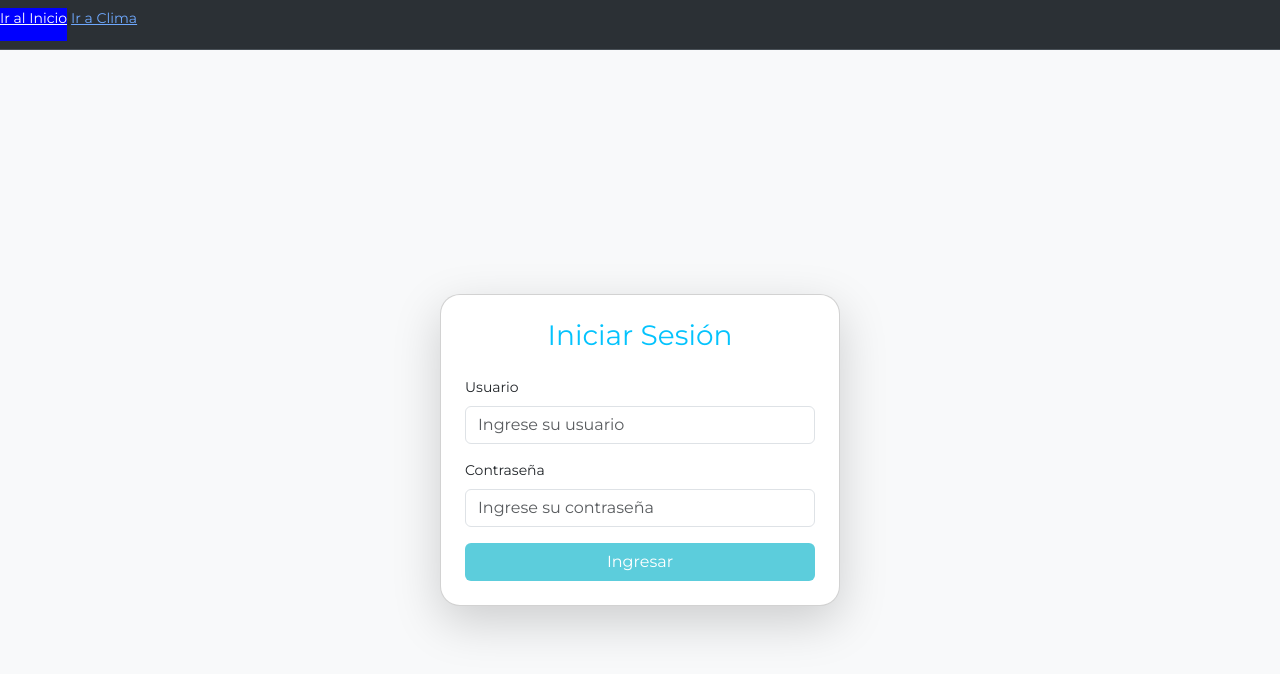
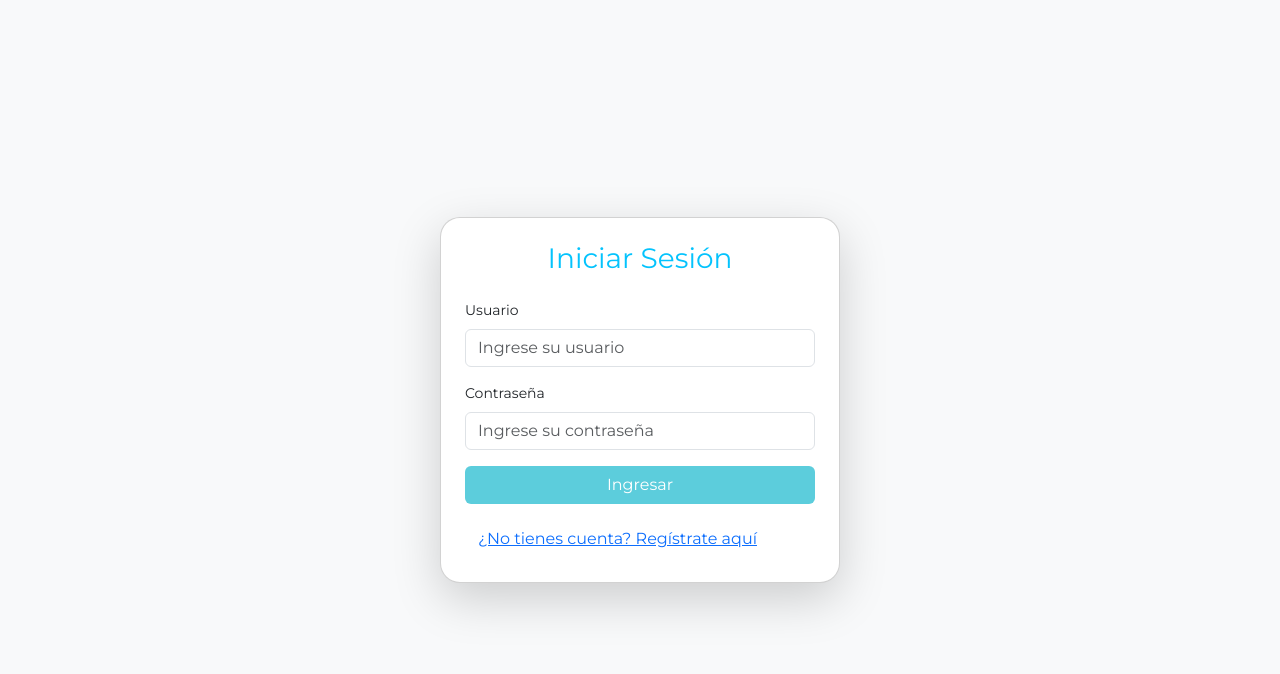
Before and after one commit to EmilianoCabreraPisciottano/OBL, a React (Create React App) app: page / in a window 1280 px wide. Shown: the top 674 px of the page. Built offline with nearby package versions, Linux system fonts and the light colour scheme.

Commit message:
Push
Pusheada de todo a medio hacer para terminarla en la otra compu

```diff
--- a/src/App.jsx
+++ b/src/App.jsx
@@ -5,6 +5,7 @@ import { store } from './store/store';
 import Login from './componentes/Login';
 import Clima from './componentes/Clima';
 import Menu from './componentes/Menu';
+import Registro from './componentes/Registro';
 import { BrowserRouter, Routes, Route } from 'react-router';
 
 const App = () => {
@@ -13,8 +14,9 @@ const App = () => {
       <Provider store={store}>
         <BrowserRouter>
           <Routes>
-              <Route path='/' element={<Menu/>}>
-                <Route path='/' element={<Login/>}/>
+              <Route path='/' element={<Login/>}>
+                <Route path='/registrar' element={<Registro/>}/>
+                <Route path='menu' element={<Menu/>}/>
                 <Route path='clima' element={<Clima/>}/>
               </Route>
           </Routes>
--- a/src/componentes/Clima.jsx
+++ b/src/componentes/Clima.jsx
@@ -36,7 +36,7 @@ const Clima = () => {
                 console.log(datos);
                 setPronostico(datos.list)
             })
-    }, [])
+    }, [pronostico, navigate]);
 
 
     return (
--- a/src/componentes/Login.jsx
+++ b/src/componentes/Login.jsx
@@ -41,7 +41,11 @@ const Login = () => {
             Ingresar
           </button>
         </div>
-
+            <div>
+              <button onClick={() => navigate("/registrar")} className="btn btn-link mt-3">
+                ¿No tienes cuenta? Regístrate aquí
+              </button>
+            </div>
         {error && (
           <div className="alert alert-danger mt-3 text-center p-2" role="alert">
             Usuario y/o contraseña incorrectos
--- a/src/componentes/Menu.jsx
+++ b/src/componentes/Menu.jsx
@@ -1,4 +1,4 @@
-import { Link, Outlet, NavLink, useNavigate } from "react-router"
+    import { Outlet, useNavigate } from "react-router"
 
 
 const Menu = () => {
@@ -18,7 +18,7 @@ const Menu = () => {
                 </button>
                 <div className="collapse navbar-collapse" id="navbarNavAltMarkup">
                     <div className="navbar-nav">
-            <NavLink to="/">Ir al Inicio</NavLink> | <NavLink to="/clima">Ir a Clima</NavLink><hr /><br />
+                        <button onClick={logout} className="btn btn-link nav-link">Cerrar Sesión</button>
                     </div>
                 </div>
             </nav>
--- a/src/componentes/Registro.jsx
+++ b/src/componentes/Registro.jsx
@@ -5,33 +5,31 @@ const Registro = () => {
   const navigate = useNavigate();
   const [error, setError] = useState(false);
 
-
-
   const user = useRef(null);
   const pass = useRef(null);
   const email = useRef(null);
-  const country = useRef(null);
+  const pais = useRef(null);
 
   const registrar = () => {
     let campoUser = user.current.value;
     let campoPass = pass.current.value;
     let campoEmail = email.current.value;
-    let campoCountry = country.current.value;
+    let campoPais = pais.current.value;
 
-    if (campoUser && campoPass && campoEmail && campoCountry) {
+    if (campoUser && campoPass && campoEmail && campoPais) {
       localStorage.setItem("usuario", campoUser);
       localStorage.setItem("email", campoEmail);
-      localStorage.setItem("country", campoCountry);
-      navigate("/Login");
+      localStorage.setItem("Pais", campoPais);
+      navigate("/");
     } else {
       setError(true);
     }
   }
 
   return (
-    <div class="container">
-      <div class="form-container">
-        <h2 class="form-title">Registro</h2>
+    <div className="container">
+      <div className="form-container">
+        <h2 className="form-title">Registro</h2>
 
         <div className="mb-3">
           <label htmlFor="email" className="form-label">Correo electrónico</label>
@@ -56,3 +54,4 @@ const Registro = () => {
     </div>
   )
 }
+export default Registro;
```
Also changed, not shown: src/componentes 30-07-25/Menu.jsx (deleted, +0 -15 lines).
